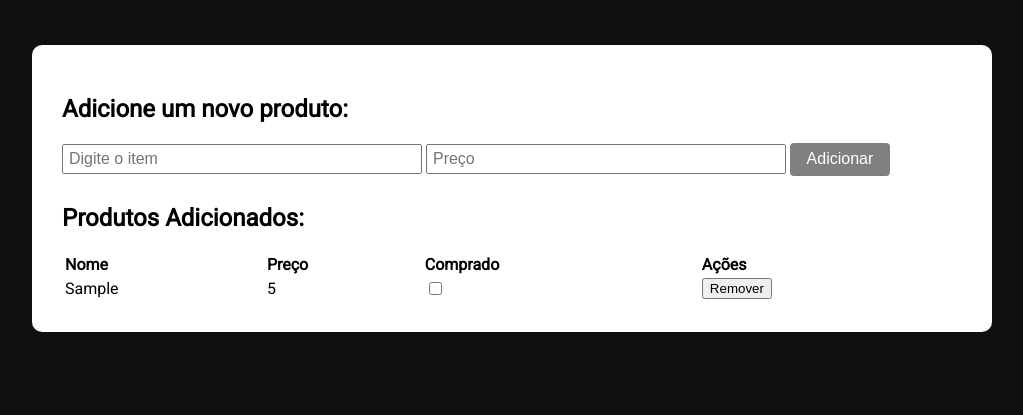
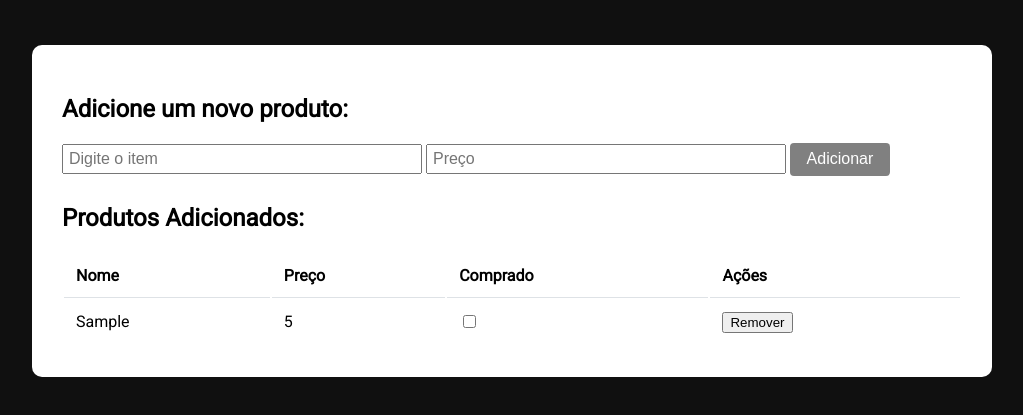
Before and after one commit to GustavoPMarcena/ListadeExercicios04LinguagensdeScripts, a plain HTML site: page index.html in a window 1280 px wide. Both pictures are taken after typing "Sample", "5" into the empty fields and a click on the button "Adicionar". Shown: the part 113-528 px from the top of the page, without its empty margins (128-1151 px from the left). Drawn offline with Linux system fonts and the light colour scheme.

Commit message:
feat: localstorage implementado

```diff
--- a/index.html
+++ b/index.html
@@ -24,7 +24,7 @@
             </div>
             <h2>Produtos Adicionados:</h2>
             <div>
-                <table >
+                <table class="table">
                     <thead>
                         <tr>
                             <th>Nome</th>
--- a/index.js
+++ b/index.js
@@ -1,13 +1,15 @@
-import { adicionar, remover, marcar, desmarcar, listar, verificarID} from "./lista.js"
+import { adicionar, remover, marcar, desmarcar, listar, verificarID } from "./lista.js"
 
 const inputButton = document.getElementById("inputButton");
 const parentTable = document.querySelector("#listId");
+
+document.onload = carregarPagina();
 
 inputButton.addEventListener("click", () => {
     const nome = document.getElementById("itemName").value;
     const preco = document.getElementById("itemCost").value;
 
-    if(nome && preco) {
+    if (nome && preco) {
         adicionarItem(nome, preco);
 
         document.getElementById("itemName").value = '';
@@ -20,10 +22,10 @@ function adicionarItem(nome, preco) {
     let numeroAleatorio = Math.floor(Math.random() * 10000);
     if (verificarID(numeroAleatorio)) return adicionarItem(nome, preco); // Caso o id se repita, vai gerar novamente
     const novoObjeto = {
-        id:numeroAleatorio,
+        id: numeroAleatorio,
         nome: nome,
         preco: preco,
-        comprado:false
+        comprado: false
     }
     adicionar(novoObjeto);
     recarregarLista();
@@ -31,7 +33,7 @@ function adicionarItem(nome, preco) {
 
 function recarregarLista() {
     parentTable.replaceChildren();
-    listar().forEach((element, index) => {
+    listar().forEach((element) => {
         const nomeTable = document.createElement("td");
         nomeTable.textContent = element.nome;
         const precoTable = document.createElement("td");
@@ -43,7 +45,6 @@ function recarregarLista() {
 
         // Função para marcar a checkbox
         checkBox.addEventListener("change", (e) => {
-            console.log("aaaaaaaaaaa");
             (e.target.checked) ? marcar(element) : desmarcar(element);
             recarregarLista();
         })
@@ -68,13 +69,25 @@ function recarregarLista() {
         novaTable.appendChild(removerButtonTd);
 
         parentTable.appendChild(novaTable);
+    });
+    salvarDados();
 
-
-
-
-
-    });
     console.log("Função dentro do recarregar lista");
     console.log(listar());
 
 }
+
+
+function salvarDados() {
+    localStorage.setItem("list", JSON.stringify(listar()));
+}
+
+function carregarPagina() {
+    let listaCompras = JSON.parse(localStorage.getItem("list"));
+    if (listaCompras && listaCompras.length > 0) {
+        listaCompras.forEach((element) => {
+            adicionar(element);
+        });
+        recarregarLista();
+    }
+}
--- a/styles.css
+++ b/styles.css
@@ -46,12 +46,12 @@ body{
 
 .table thead th {
     vertical-align: bottom;
-    border-bottom: 2px solid #dee2e6;
+    border-bottom: 1px solid #dee2e6;
 }
 .table th, .table td {
     padding: 0.75rem;
     vertical-align: top;
-    border-top: 1px solid #dee2e6;
+
 }
 th {
     text-align: inherit;
@@ -76,3 +76,5 @@ table {
     text-indent: initial;
     border-spacing: 2px;
 }
+
+#listId {}
```
